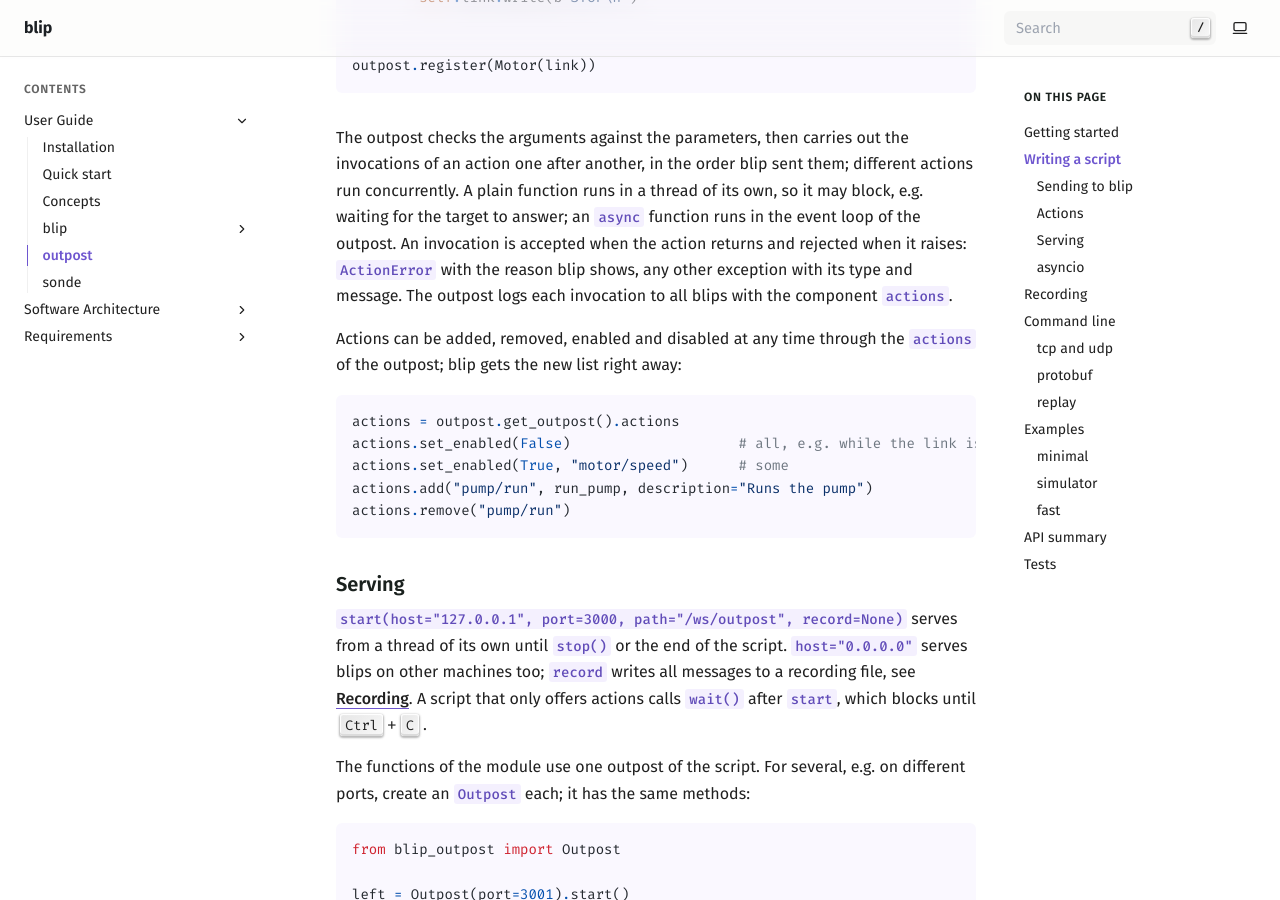
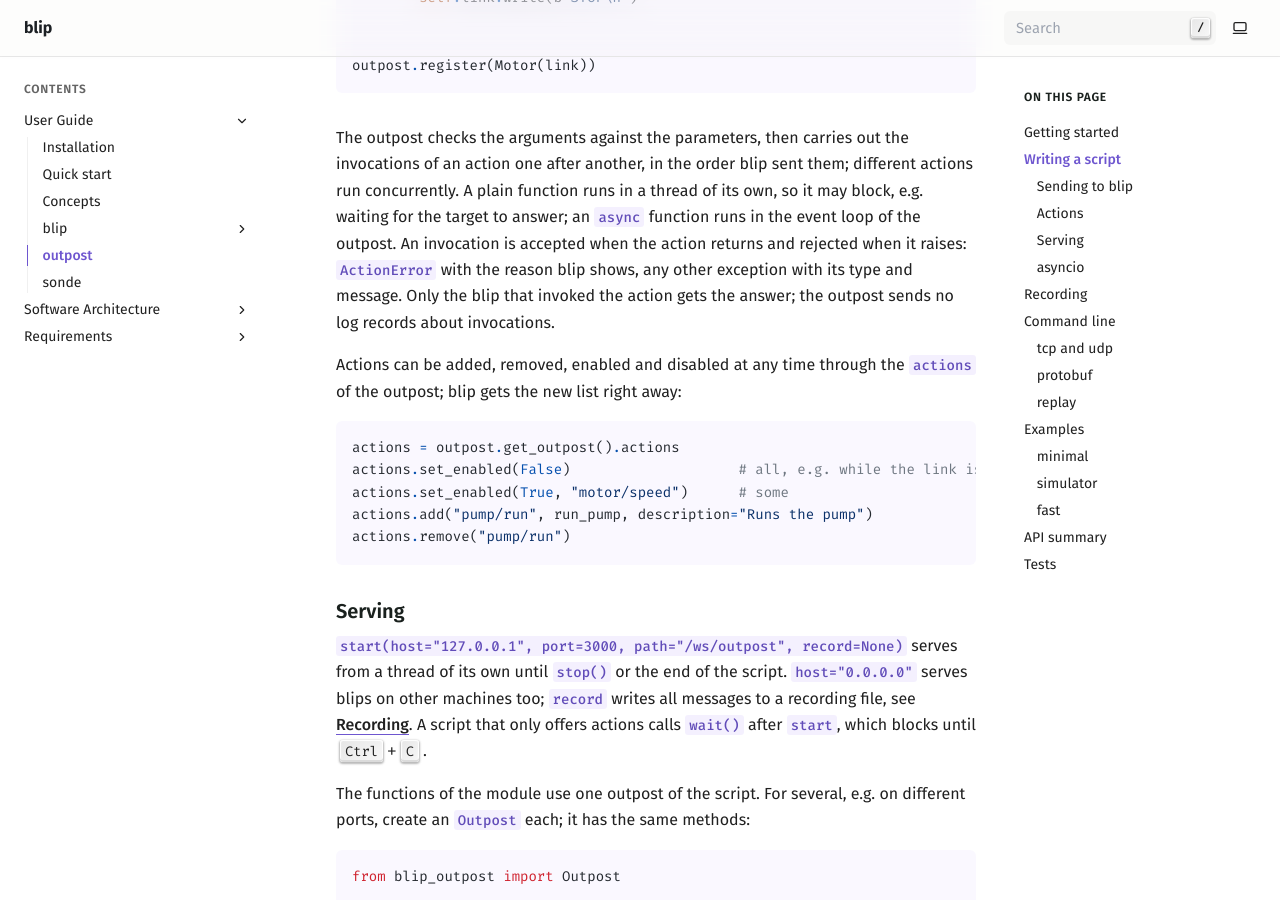
Before and after one commit to stefanluethi/blip, a Sphinx documentation site: the page built from doc/source/usage/outpost.rst, in a window 1280 px wide and 900 px high, scrolled down 4034 px. Built offline with Sphinx 7.4.7, drawn with Linux system fonts in a browser that asks for light colours.

Commit message:
Stop logging action invocations back to blip
Only the invoking blip gets the ActionResult; the outpost no longer
broadcasts a log record of the component "actions" to all clients and
the recording. Rejections still go to the outpost's console log.

Co-Authored-By: Claude Opus 5.5 <noreply@anthropic.com>

```diff
--- a/doc/source/architecture/outpost.rst
+++ b/doc/source/architecture/outpost.rst
@@ -122,8 +122,8 @@ in a task of its own, so a slow action does not hold up the others:
    lock -- the invocations of one action run one after another, in order.
 #. The answer, ``ActionResult`` with ``Ok`` or ``Err`` and the reason, goes into
    the queue of the invoking client, in order with the broadcast messages.
-#. A log record of the component ``actions`` (``DEBUG`` if accepted, ``WARN``
-   if rejected) is broadcast to all clients and the recording.
+   Nothing about the invocation is broadcast or recorded; a rejection only
+   goes to the console log of the outpost.
 
 The passthrough sets ``on_invoke`` to forward an ``Invoke`` request with an id
 of its own to the target and accept once it is sent; the replay rejects every
--- a/doc/source/requirements/system.rst
+++ b/doc/source/requirements/system.rst
@@ -194,8 +194,8 @@ Control
    The target shall answer each invocation to the client that sent it with
    whether it carried it out or the reason it rejected it. blip shall show
    whether the latest invocation of an action is pending, accepted, rejected
-   with the reason, or unanswered after a timeout. The outpost shall log each
-   invocation and its outcome to all clients.
+   with the reason, or unanswered after a timeout. The outpost shall not
+   send log records about invocations.
 
 .. req:: Actions view
    :id: REQ_CTRL_VIEW
--- a/doc/source/usage/outpost.rst
+++ b/doc/source/usage/outpost.rst
@@ -185,8 +185,9 @@ different actions run concurrently. A plain function runs in a thread of its
 own, so it may block, e.g. waiting for the target to answer; an ``async``
 function runs in the event loop of the outpost. An invocation is accepted when
 the action returns and rejected when it raises: ``ActionError`` with the
-reason blip shows, any other exception with its type and message. The outpost
-logs each invocation to all blips with the component ``actions``.
+reason blip shows, any other exception with its type and message. Only the
+blip that invoked the action gets the answer; the outpost sends no log records
+about invocations.
 
 Actions can be added, removed, enabled and disabled at any time through the
 ``actions`` of the outpost; blip gets the new list right away:
```
Also changed, not shown: doc/source/usage/blip/actions.rst (+3 -5 lines), doc/source/diagrams/action-sequence-dark.svg, doc/source/diagrams/action-sequence.svg, 3 other files.
